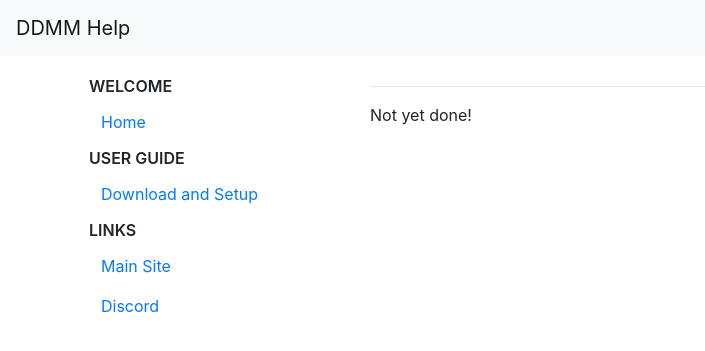
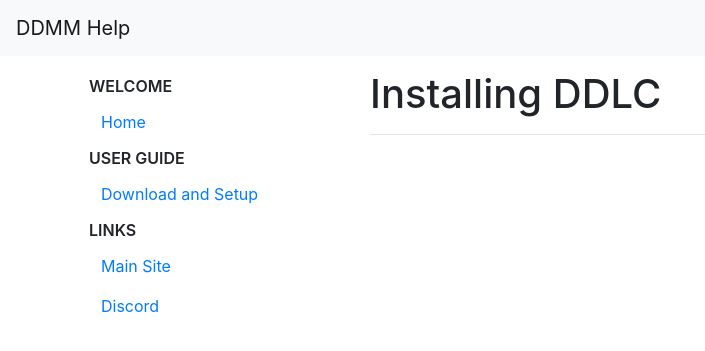
Before and after one commit to DokiDokiModManager/Help, a Jekyll site: the page built from user-guide/install-ddlc.md, in a window 1280 px wide. Shown: the top 351 px of the page, without its empty margins (0-705 px from the left). Built offline with Jekyll 4.4.1, drawn with Linux system fonts in a browser that asks for light colours; nearby versions of some CDN libraries; our own code applies the rules of GitHub Pages for plain Markdown files.

Commit message:
too tired to make meaningful commit messages

```diff
--- a/_layouts/default.html
+++ b/_layouts/default.html
@@ -16,6 +16,10 @@
             padding: 0.25em;
             font-weight: 600;
             color: #666;
+        }
+
+        img {
+            max-width: 100%;
         }
     </style>
 </head>
--- a/user-guide/install-ddlc.md
+++ b/user-guide/install-ddlc.md
@@ -1 +1,3 @@
-Not yet done!
+---
+title: Installing DDLC
+---
```
